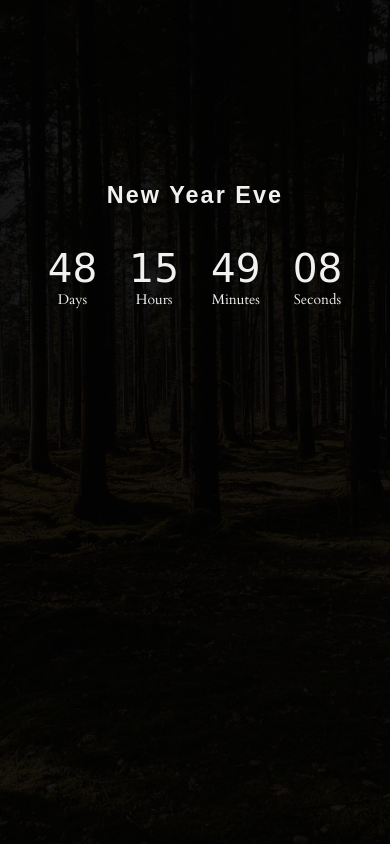
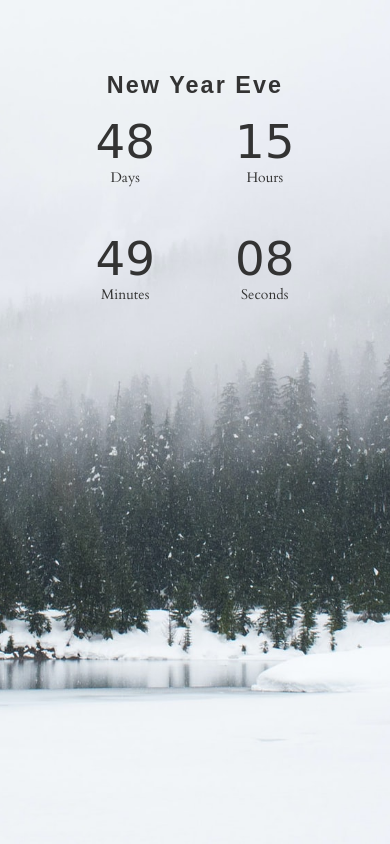
Before and after one commit to raviprasad1702/10-JS-Projects, a plain HTML site: page coming-soon-page/index.html in a window 390 px wide. Drawn offline with Linux system fonts and the light colour scheme; a web font is replaced by a local one.

Commit message:
New changes

```diff
--- a/coming-soon-page/styles.css
+++ b/coming-soon-page/styles.css
@@ -12,51 +12,39 @@ ul[class] {
 }
 
 body {
-  background-image: url(stephen-leonardi-gyIRjKPXupE-unsplash.jpg);
+  background-image: url(snow.jpg);
   min-height: 100vh;
   background-position: center center;
   background-size: cover;
   display: flex;
   flex-direction: column;
-  color: #f1f1f1;
+  color: #333;
   justify-content: flex-start;
   align-items: center;
 }
 main {
-  /* background-color: rgba(255, 255, 255, 0.9); */
   padding: 2rem;
   border-radius: 20px;
   margin: 0 30px;
   max-width: calc(100% - 30px);
 }
-main::before {
-  content: "";
-  width: 100%;
-  height: 100%;
-  position: absolute;
-  top: 0;
-  left: 0;
-  background-color: rgba(0, 0, 0, 0.9);
-  z-index: -1;
-}
 .countdown-container {
   display: flex;
   justify-content: center;
-  margin-top: 40px;
+  margin-top: 20px;
   text-align: center;
 }
 h1 {
-  font-size: clamp(1rem, 6vw, 4rem);
+  font-size: clamp(1rem, 3vw, 3rem);
   letter-spacing: 0.0875em;
   font-family: "Carrois Gothic SC", sans-serif;
   text-align: center;
-  margin-top: 150px;
 }
 .countdown-el {
   font-family: "Cardo", serif;
 }
 .countdown-el .big-text {
-  font-size: clamp(1rem, 10vw, 8rem);
+  font-size: clamp(1rem, 8vw, 6rem);
   line-height: 1;
   margin: 0 1rem;
   font-family: "Ewert", cursive;
@@ -64,3 +52,22 @@ h1 {
 .countdown-el span {
   font-size: clamp(0.875rem, 2vw, 1.25rem);
 }
+
+@media (max-width: 30em) {
+  h1 {
+    margin-top: 40px;
+    font-size: clamp(1rem, 6vw, 3rem);
+  }
+  .countdown-el .big-text {
+    font-size: clamp(1rem, 12vw, 6rem);
+  }
+
+  .countdown-container {
+    flex-wrap: wrap;
+    gap: 3em;
+  }
+
+  .countdown-el {
+    flex-basis: calc(50% - 3em);
+  }
+}
```
Also changed, not shown: coming-soon-page/snow.jpg (added), coming-soon-page/stephen-leonardi-gyIRjKPXupE-unsplash.jpg (deleted), coming-soon-page/ugo-ykjsf518lZY-unsplash.jpg (deleted).
